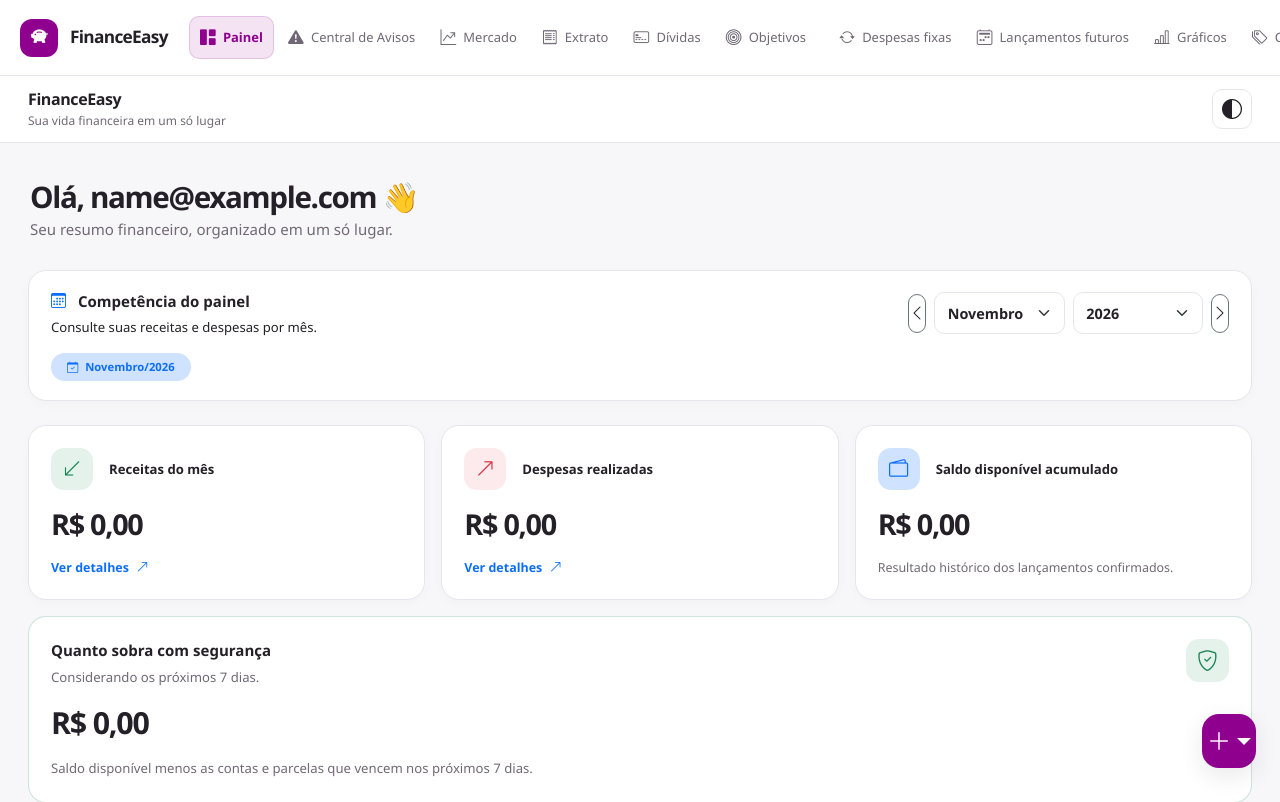
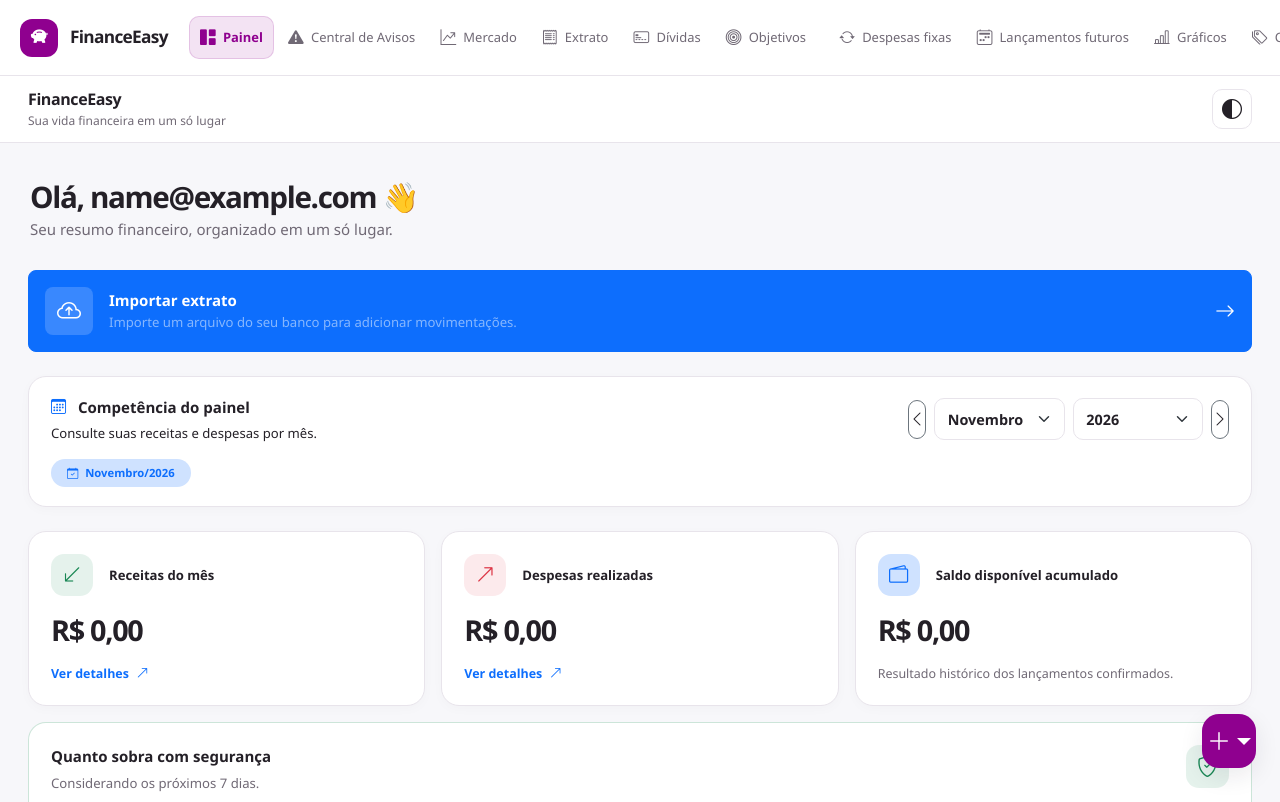
Before and after one commit to guilhermefs02-ux/FinanceEasy, a Django app: page /painel/ in a window 1280 px wide. Shown: the top 802 px of the page. Run offline with Django 5.2, Linux system fonts and the light colour scheme; the visitor is signed in with stand-in values (Sample User, id 1); data comes from the database, SQL or seed files in the repository; data that the repository does not hold is empty.

Commit message:
Update painel.html
VOLTA DO BOTÃO DE IMPORTAR EXTRATO

```diff
--- a/templates/dashboard/painel.html
+++ b/templates/dashboard/painel.html
@@ -494,6 +494,24 @@
     </div>
   </div>
 
+  <!-- Botão para importar extrato -->
+  <div class="mb-4">
+    <a href="{% url 'transactions:importar_extrato' %}"
+       class="d-flex align-items-center gap-3 p-3 rounded-3 text-white text-decoration-none"
+       style="background:#0d6efd; border:1px solid #0d6efd;"
+       title="Importar extrato bancário">
+      <span class="d-flex align-items-center justify-content-center rounded-3"
+            style="width:48px;height:48px;background:rgba(255,255,255,.18);font-size:1.5rem;">
+        <i class="bi bi-cloud-arrow-up"></i>
+      </span>
+      <span class="d-flex flex-column flex-grow-1">
+        <strong>Importar extrato</strong>
+        <small class="text-white-50">Importe um arquivo do seu banco para adicionar movimentações.</small>
+      </span>
+      <i class="bi bi-arrow-right fs-5"></i>
+    </a>
+  </div>
+
   <!-- Seleção de competência -->
   <section class="fe-competencia mb-4" aria-label="Competência do painel">
     <div class="d-flex justify-content-between align-items-center flex-wrap gap-3">
```
